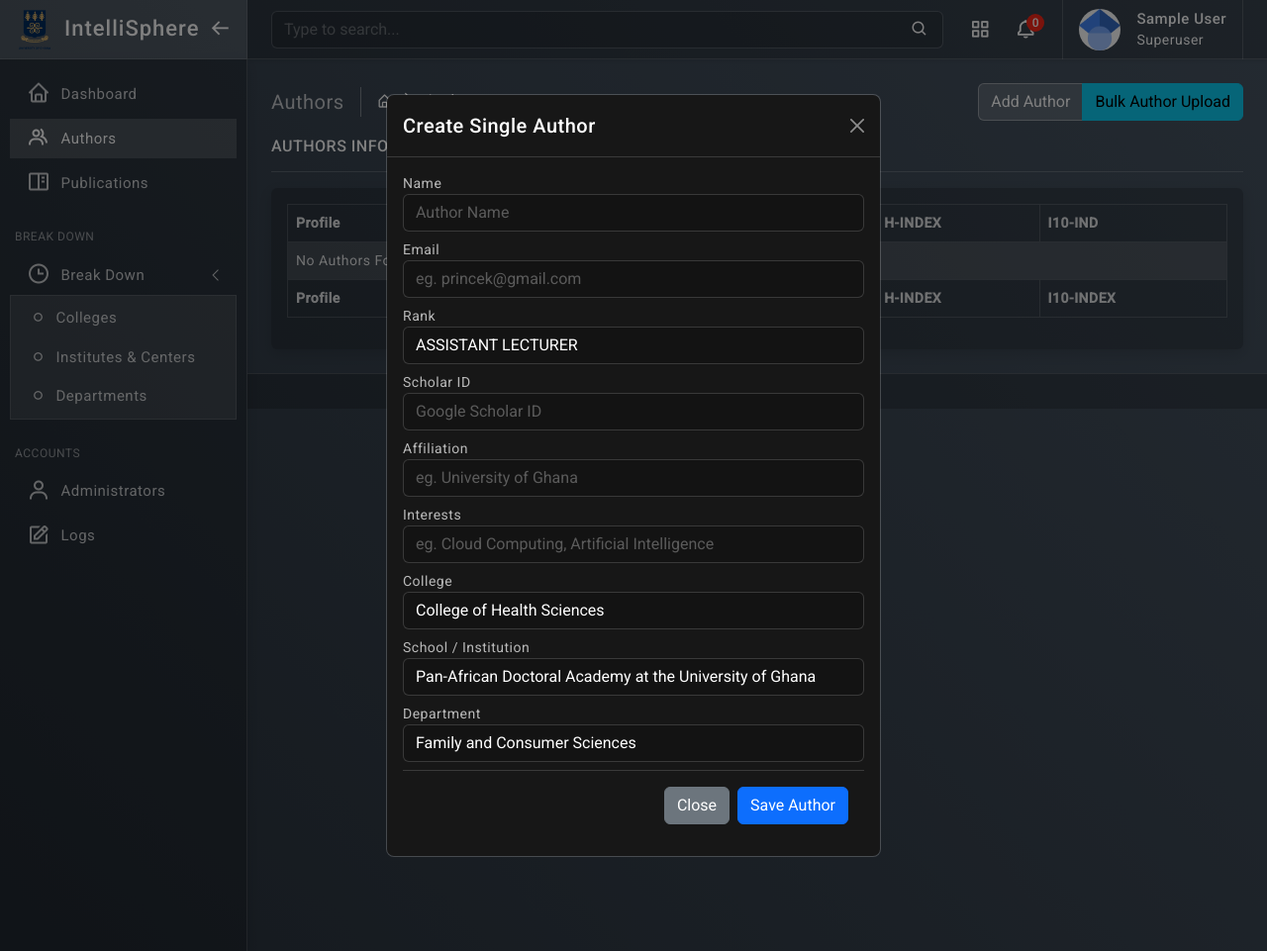
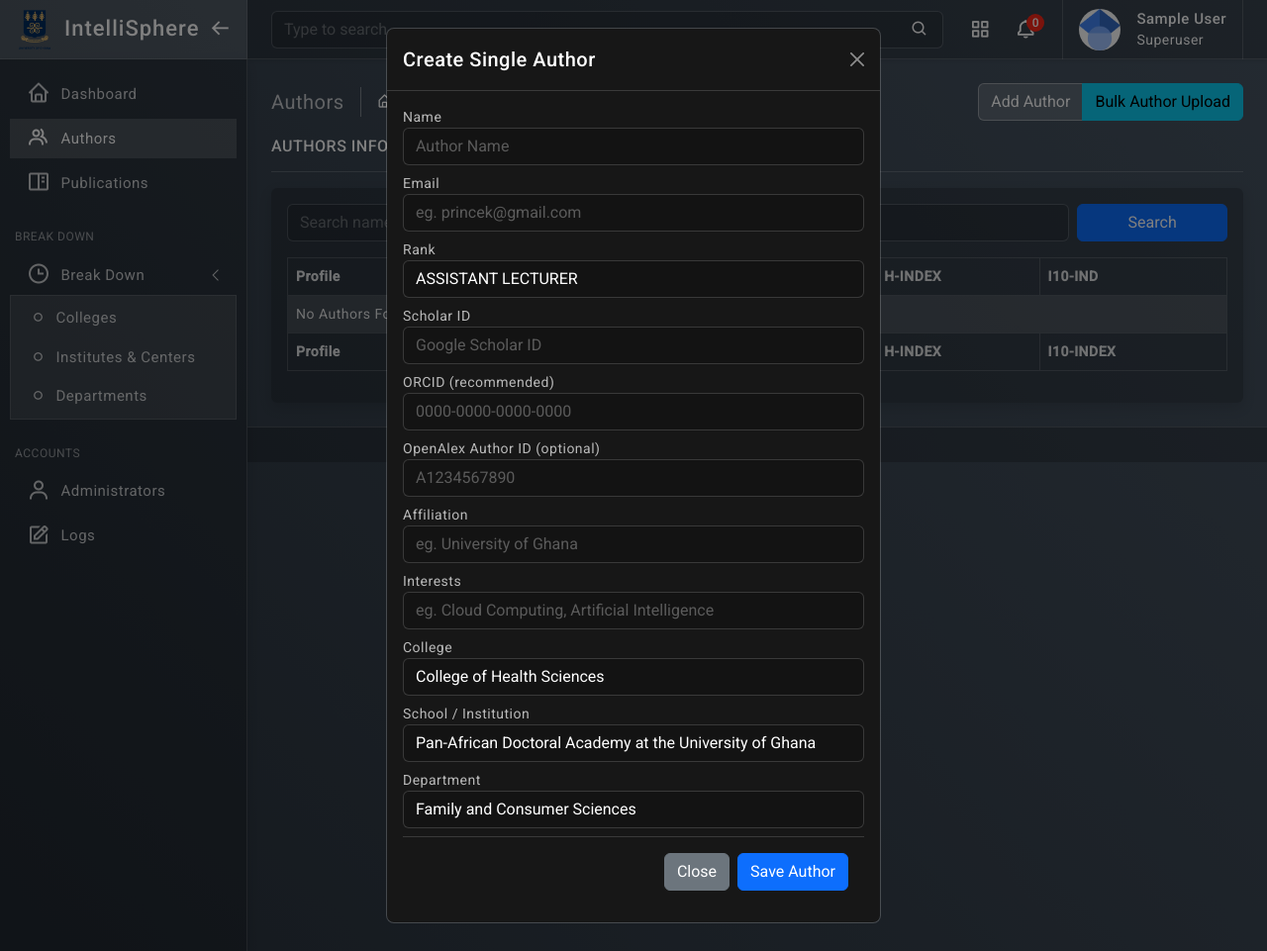
Before and after one commit to DevPrinceK/UG-Scholar, a Django app: page /authors/ in a window 1280 px wide, after a click on "Add Author". Shown: the whole page at 99% size. Run offline with Django 4.2, Linux system fonts and the light colour scheme; the visitor is signed in with stand-in values (Sample User, id 1); some libraries are stand-ins or nearby versions.

Commit message:
Update authors.html

```diff
--- a/ug_scholar/dashboard/templates/pages/authors.html
+++ b/ug_scholar/dashboard/templates/pages/authors.html
@@ -27,7 +27,7 @@
                 </nav>
             </div>
 
-            {% if request.user.is_superuser or request.user.staff %}
+            {% if request.user.is_superuser or request.user.is_staff %}
             <div class="ms-auto">
                 <div class="btn-group">
                     <button type="button" class="btn btn-light" data-bs-toggle="modal" data-bs-target="#authorForm">Add Author</button>
@@ -41,6 +41,15 @@
         <hr/>
         <div class="card">
             <div class="card-body">
+                <form method="get" class="row g-2 mb-3">
+                    <div class="col-md-10">
+                        <input name="q" value="{{ query }}" class="form-control"
+                            placeholder="Search name, Scholar ID, school, or department">
+                    </div>
+                    <div class="col-md-2">
+                        <button class="btn btn-primary w-100" type="submit">Search</button>
+                    </div>
+                </form>
                 <div class="table-responsive">
                     <table id="example" class="table table-striped table-bordered" style="width:100%">
                         <thead>
@@ -92,6 +101,7 @@
                         </tfoot>
                     </table>
                 </div>
+                {% include "includes/pagination.html" %}
             </div>
         </div>
     </div>
@@ -128,6 +138,14 @@
                 <div class="form-group mb-2">
                     <label for="scholar_id">Scholar ID</label>
                     <input type="text" name="scholar_id" placeholder="Google Scholar ID" class="form-control">
+                </div>
+                <div class="form-group mb-2">
+                    <label for="orcid">ORCID (recommended)</label>
+                    <input type="text" name="orcid" placeholder="0000-0000-0000-0000" class="form-control">
+                </div>
+                <div class="form-group mb-2">
+                    <label for="source_author_id">OpenAlex Author ID (optional)</label>
+                    <input type="text" name="source_author_id" placeholder="A1234567890" class="form-control">
                 </div>
                 <div class="form-group mb-2">
                     <label for="affiliation">Affiliation</label>
@@ -188,6 +206,12 @@
                     <label for="name">Authors File</label>
                     <input type="file" accept=".csv" name="csv_file" class="form-control">
                 </div>
+                <div class="form-check mb-2">
+                    <input class="form-check-input" type="checkbox" name="authors_only" id="authors_only">
+                    <label class="form-check-label" for="authors_only">
+                        Create authors only (skip external metadata and publications)
+                    </label>
+                </div>
                 <div class="form-group mb-2">
                     <label for="name">Sample File Format</label>
                     <small class="text-info"><a href="{% url 'dashboard:download_aut_csv' %}" class="text-primary" target="_blank">Download Sample File Format</a></small>
@@ -208,7 +232,11 @@
 <script>
 
     $(document).ready(function() {
-    $('#example').DataTable()
+    $('#example').DataTable({
+        paging: false,
+        searching: false,
+        info: false
+    })
   });
 
   </script>
```
